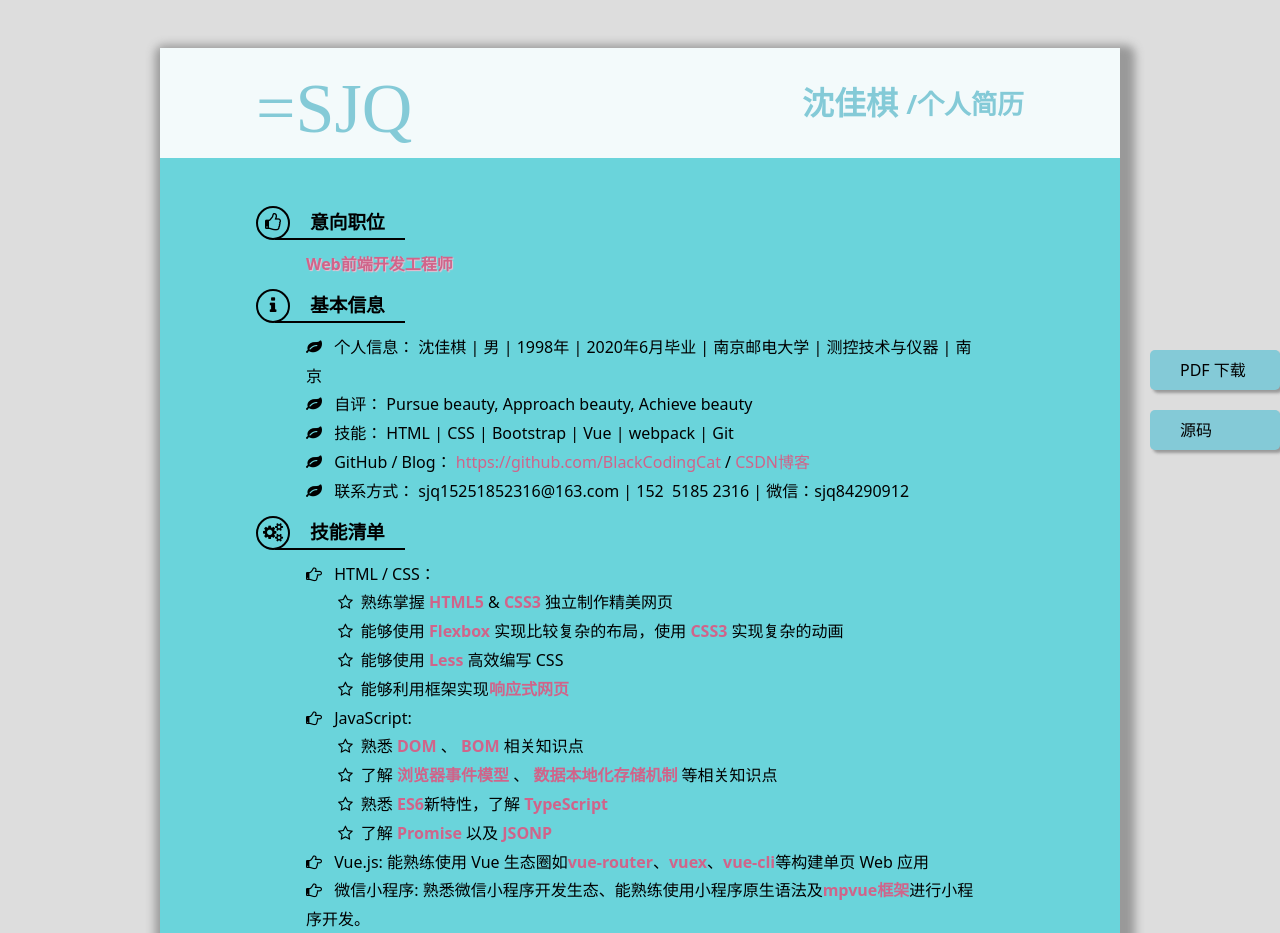
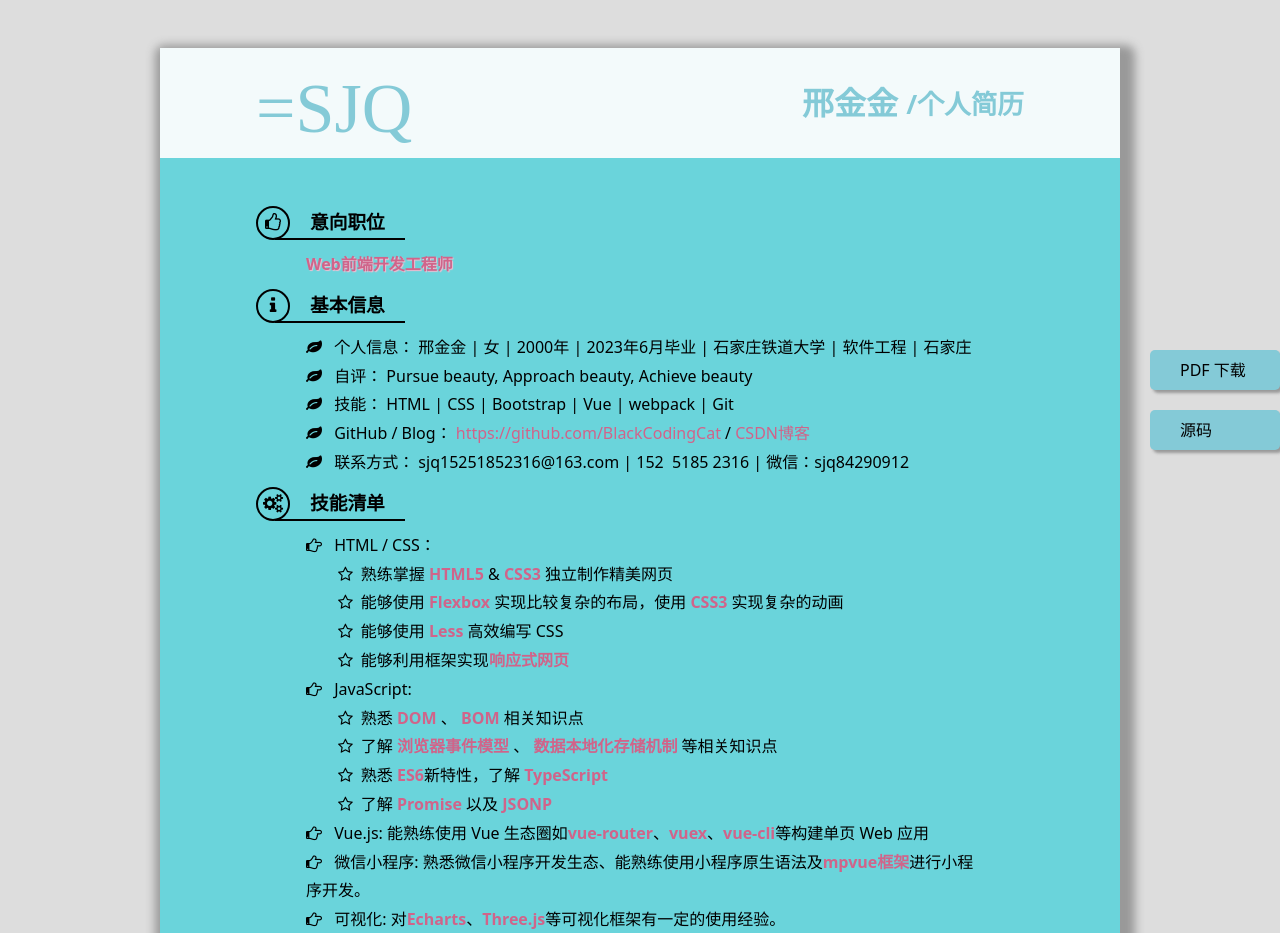
Before and after one commit to ajinajina/ajinajina.github.io, a plain HTML site: page index.html in a window 1280 px wide. Shown: the top 933 px of the page. Drawn offline with Linux system fonts and the light colour scheme; a web font is replaced by a local one.

Commit message:
Update index.html

```diff
--- a/index.html
+++ b/index.html
@@ -16,7 +16,7 @@
     <header>
       <div id="logo" class="only-screen">=SJQ</div>
       <div class="null_screen only-screen"></div>
-      <h1 id="bigName">沈佳棋
+      <h1 id="bigName">邢金金
         <small>/个人简历</small>
       </h1>
       <div class="null_print only-print"></div>
@@ -51,7 +51,7 @@
             <li>
               <i class="fa fa-leaf "></i>
               <span class="bold">个人信息：</span>
-              <span> 沈佳棋 | 男 | 1998年 | 2020年6月毕业 | 南京邮电大学 | 测控技术与仪器 | 南京 </span>
+              <span> 邢金金 | 女 | 2000年 | 2023年6月毕业 | 石家庄铁道大学 | 软件工程 | 石家庄 </span>
             </li>
             <li>
               <i class="fa fa-leaf "></i>
```
